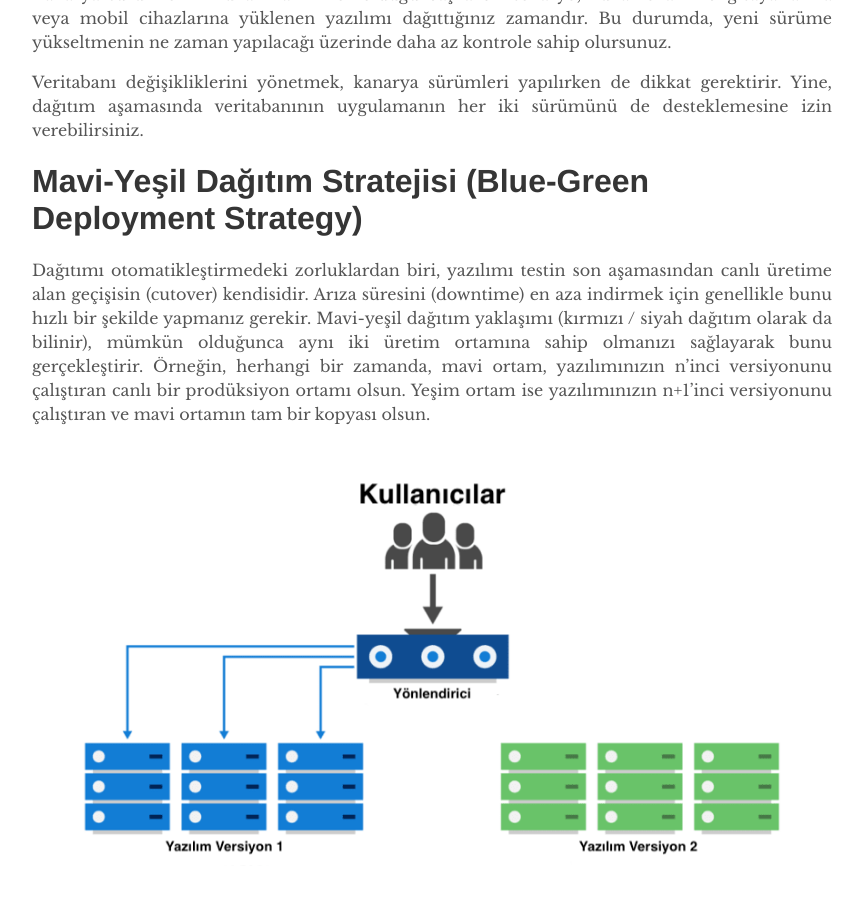
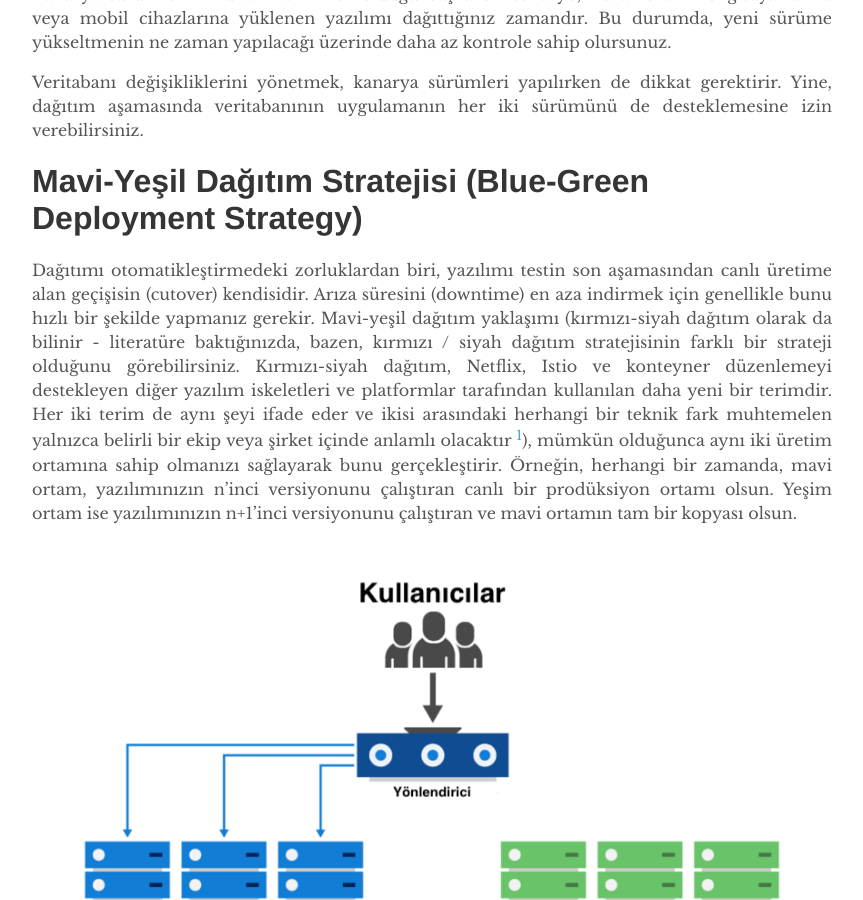
Before and after one commit to mmuratarat/turkish, a Jekyll site: the page built from _posts/2021-05-14-canary_blue_green_deployment.md, in a window 1280 px wide and 900 px high, scrolled down 2729 px. Shown: the whole window, without its empty margins (208-1071 px from the left). Built offline with Jekyll 4.4.1, drawn with Linux system fonts in a browser that asks for light colours; comment, search, counter and statistics services are not loaded; some of the changed text lies outside the part shown.

Commit message:
Update 2021-05-14-canary_blue_green_deployment.md

```diff
--- a/_posts/2021-05-14-canary_blue_green_deployment.md
+++ b/_posts/2021-05-14-canary_blue_green_deployment.md
@@ -39,7 +39,7 @@
 
 # Mavi-Yeşil Dağıtım Stratejisi (Blue-Green Deployment Strategy)
 
-Dağıtımı otomatikleştirmedeki zorluklardan biri, yazılımı testin son aşamasından canlı üretime alan geçişisin (cutover) kendisidir. Arıza süresini (downtime) en aza indirmek için genellikle bunu hızlı bir şekilde yapmanız gerekir. Mavi-yeşil dağıtım yaklaşımı (kırmızı / siyah dağıtım olarak da bilinir), mümkün olduğunca aynı iki üretim ortamına sahip olmanızı sağlayarak bunu gerçekleştirir. Örneğin, herhangi bir zamanda, mavi ortam, yazılımınızın n'inci versiyonunu çalıştıran canlı bir prodüksiyon ortamı olsun. Yeşim ortam ise yazılımınızın n+1'inci versiyonunu çalıştıran ve mavi ortamın tam bir kopyası olsun.
+Dağıtımı otomatikleştirmedeki zorluklardan biri, yazılımı testin son aşamasından canlı üretime alan geçişisin (cutover) kendisidir. Arıza süresini (downtime) en aza indirmek için genellikle bunu hızlı bir şekilde yapmanız gerekir. Mavi-yeşil dağıtım yaklaşımı (kırmızı-siyah dağıtım olarak da bilinir - literatüre baktığınızda, bazen, kırmızı / siyah dağıtım  stratejisinin farklı bir strateji olduğunu görebilirsiniz. Kırmızı-siyah dağıtım, Netflix, Istio ve konteyner düzenlemeyi destekleyen diğer yazılım iskeletleri ve platformlar tarafından kullanılan daha yeni bir terimdir. Her iki terim de aynı şeyi ifade eder ve ikisi arasındaki herhangi bir teknik fark muhtemelen yalnızca belirli bir ekip veya şirket içinde anlamlı olacaktır <sup>[1](#myfootnote1)</sup>), mümkün olduğunca aynı iki üretim ortamına sahip olmanızı sağlayarak bunu gerçekleştirir. Örneğin, herhangi bir zamanda, mavi ortam, yazılımınızın n'inci versiyonunu çalıştıran canlı bir prodüksiyon ortamı olsun. Yeşim ortam ise yazılımınızın n+1'inci versiyonunu çalıştıran ve mavi ortamın tam bir kopyası olsun.
 
 ![](https://github.com/mmuratarat/turkish/blob/master/_posts/images/blue_green1.png?raw=true)
 
@@ -54,3 +54,5 @@
 Bu yaklaşımın bir avantajı, otomatik yedekleme çalışmaları için ihtiyaç duyduğunuzla aynı temel mekanizma olmasıdır. Dolayısıyla bu, olağanüstü durum kurtarma prosedürünüzü (disaster-recovery procedure) her sürümde test etmenize olanak tanır.
 
 Temel fikir, aralarında geçiş yapmak için kolayca değiştirilebilir iki ortama sahip olmaktır, ayrıntıları değiştirmenin birçok yolu vardır.
+
+<a name="myfootnote1">1</a>: https://stackoverflow.com/questions/45259589/whats-the-difference-between-red-black-deployment-and-blue-green-deployment
```
